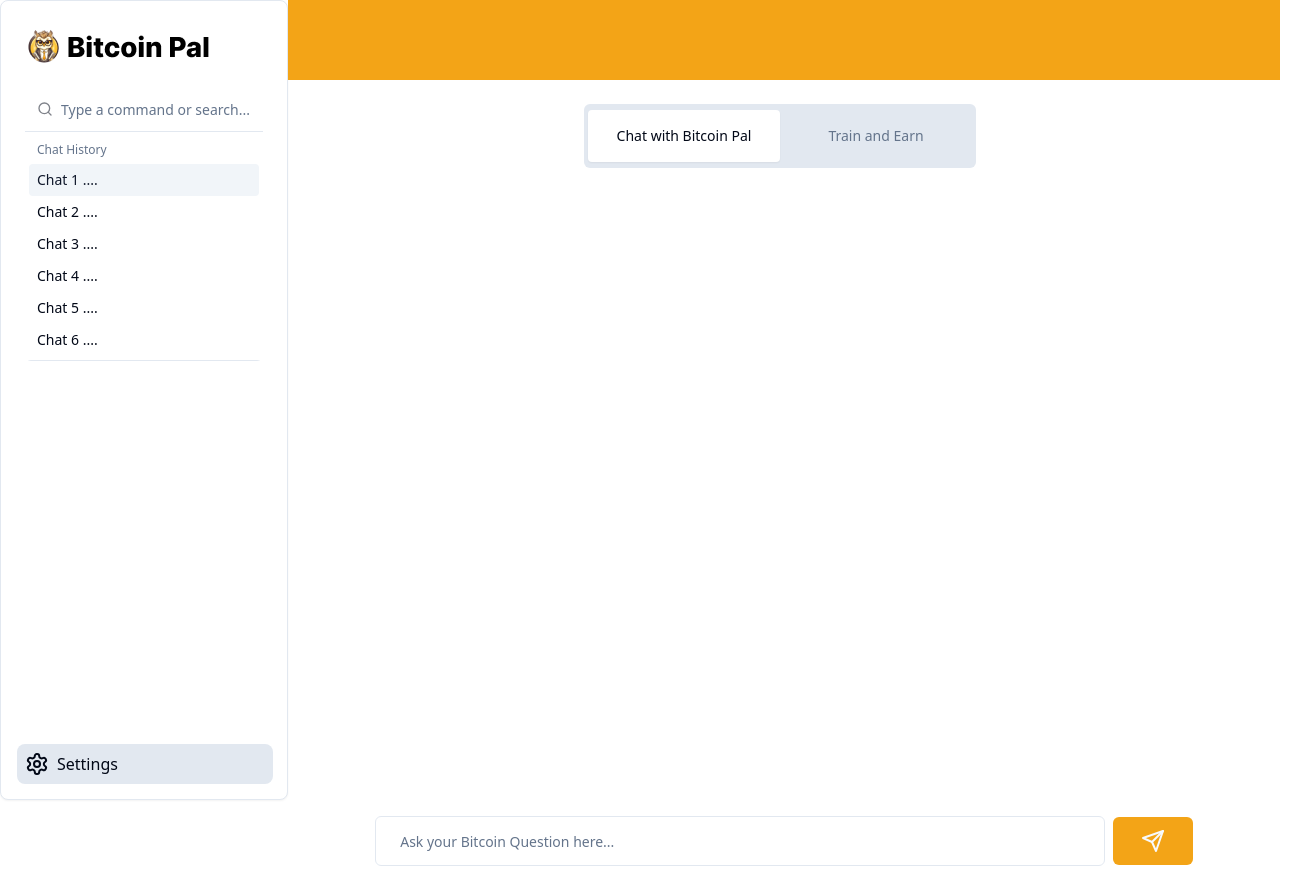
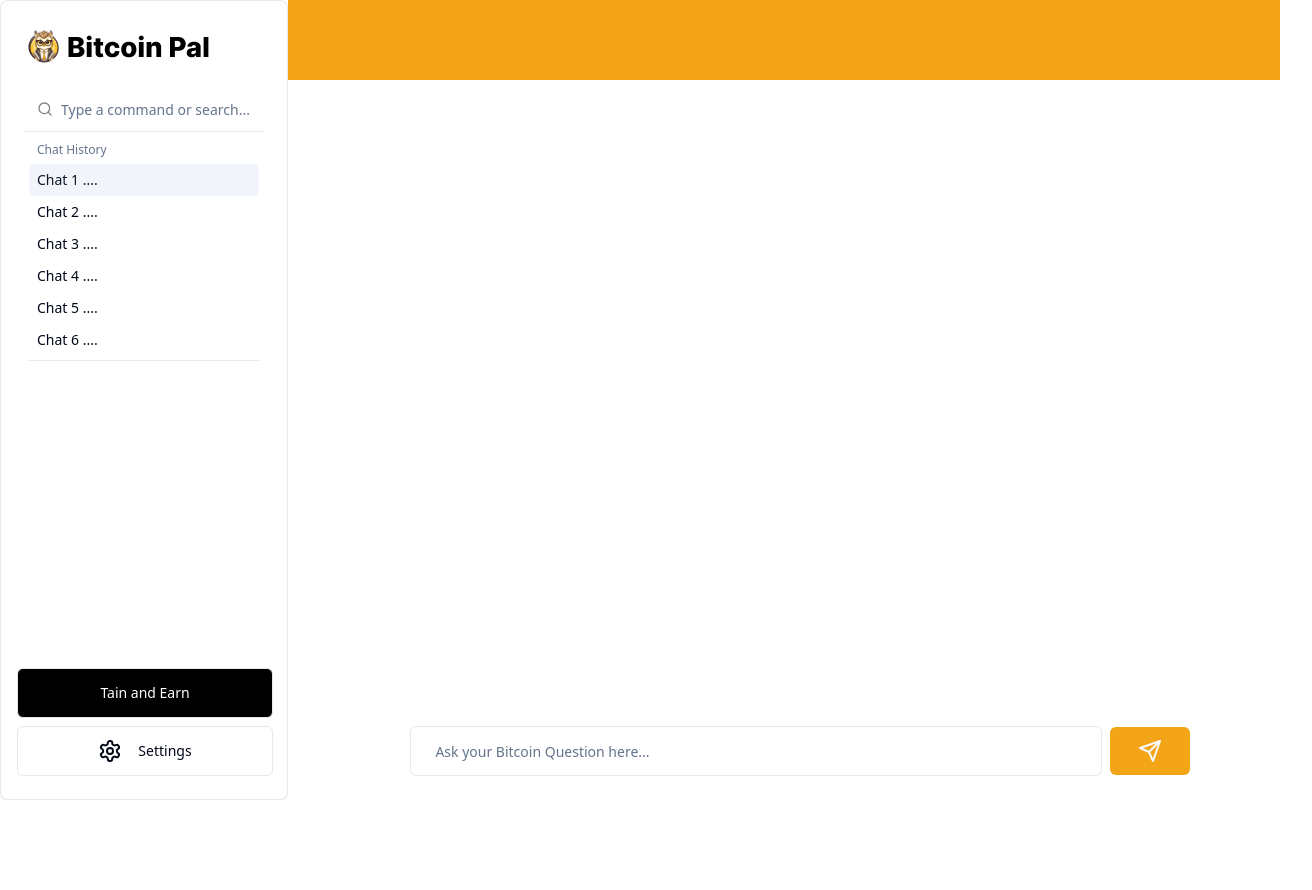
Before and after one commit to NIKU-SINGH/bitcoinPAL, a React (Vite) app: page / in a window 1280 px wide. Shown: the whole page, 1312 px wide, since content can reach past the window. After the commit the page ends 800 px from the top, so only its background shows below. Built offline with nearby package versions, Linux system fonts and the light colour scheme.

Commit message:
updated button

```diff
--- a/src/components/chatBox.tsx
+++ b/src/components/chatBox.tsx
@@ -3,13 +3,12 @@ import Navbar from "./nav";
 import { Button } from "@/components/ui/button";
 import { Input } from "@/components/ui/input";
 import { Send } from "lucide-react";
-import axios from 'axios';
+import axios from "axios";
 import { Avatar, AvatarFallback, AvatarImage } from "@/components/ui/avatar";
 import { Tabs, TabsContent, TabsList, TabsTrigger } from "@/components/ui/tabs";
 import { ScrollArea } from "@/components/ui/scroll-area";
 import logo1 from "/logo1.png";
 import { Skeleton } from "@/components/ui/skeleton";
-
 
 interface responseSchema {
   question?: string;
@@ -24,7 +23,7 @@ function ChatBox() {
 
   const handleSubmit = async (event: MouseEvent<HTMLButtonElement>) => {
     event.preventDefault();
-    console.log("The question is", question,loading);
+    console.log("The question is", question, loading);
     setResponses((prevState: responseSchema[]) => {
       return [...prevState, { question }];
     });
@@ -36,8 +35,10 @@ function ChatBox() {
       });
       const answer: string = response.data;
       setResponses((prevState: responseSchema[]) => {
-        return prevState.map(entry =>  entry.question === question ? {...entry,answer} : entry)
-      })
+        return prevState.map((entry) =>
+          entry.question === question ? { ...entry, answer } : entry
+        );
+      });
     } catch (e: unknown) {
       console.log(e);
       // setResult({ error: "There was an error processing the request." });
@@ -45,10 +46,14 @@ function ChatBox() {
       //   return [...prevState, {error: 'There was an error processing the request' }];
       // });
       setResponses((prevState: responseSchema[]) => {
-        return prevState.map(entry =>  entry.question === question ? {...entry,error: 'there was an error'} : entry)
-      })
+        return prevState.map((entry) =>
+          entry.question === question
+            ? { ...entry, error: "there was an error" }
+            : entry
+        );
+      });
     }
-    setQuestion("")
+    setQuestion("");
     setLoading(false);
   };
   console.log(responses);
@@ -56,29 +61,11 @@ function ChatBox() {
   // useEffect(() => {
   // },[currentResponse])
   return (
-    <div className="w-full flex flex-col ">
+    <div className="w-full flex flex-col max-h-screen overflow-hidden">
       <Navbar />
-      <div className="flex-grow px-16 py-6">
-        <div className="w-full  flex items-center justify-center">
-          {/* Tabs */}
-          <Tabs defaultValue="chat" className="w-[400px]">
-            <TabsList className="py-8 rounded-md bg-slate-200">
-              <TabsTrigger value="chat" className="p-4 w-48 ">
-                Chat with Bitcoin Pal
-              </TabsTrigger>
-              <TabsTrigger value="train" className="p-4 w-48">
-                Train and Earn
-              </TabsTrigger>
-            </TabsList>
-            {/* <TabsContent value="chat">
-              Make changes to your account here.
-            </TabsContent> */}
-            <TabsContent value="train">Redirect to Github</TabsContent>
-          </Tabs>
-        </div>
-
+      <div className="flex px-16 h-[95vh]">
         {/* Chat */}
-        <div className="h-5/6 lg:h-5/6 overflow-y-auto">
+        <div className="w-full">
           <ScrollArea className="h-[600px] rounded-md  p-4 ">
             {responses?.map((data, id) => (
               <div key={id} className="mt-4">
@@ -119,7 +106,10 @@ function ChatBox() {
           </ScrollArea>
         </div>
       </div>
-      <div className="px-2 lg:px-10 py-6  lg:w-full flex items-center justify-center">
+
+      {/* Input */}
+      <div className="px-2 lg:px-10 py-6 absolute bottom-0 lg:w-[80vw] flex items-center justify-center">
+        <div className="px-2 lg:px-10   lg:w-full flex items-center justify-center">
           {/* <h1>Thissisisisi</h1> */}
           <div className="w-full">
             {/* <Input /> */}
@@ -148,6 +138,7 @@ function ChatBox() {
           </div>
         </div>
       </div>
+    </div>
   );
 }
 
--- a/src/components/sidebar.tsx
+++ b/src/components/sidebar.tsx
@@ -5,7 +5,6 @@ import {
   CardHeader,
   CardTitle,
 } from "@/components/ui/card";
-
 
 import {
   Command,
@@ -19,17 +18,23 @@ import {
 
 import logo from "/logo.png";
 import { Settings } from "lucide-react";
-import { useNavigate } from 'react-router-dom';
+import { useNavigate } from "react-router-dom";
+import { Button } from "@/components/ui/button";
 
 function sidebar() {
   const navigate = useNavigate();
 
   return (
     <div>
-      <Card className="w-64 md:w-72 h-screen ">
+      <Card className="w-64 md:w-72  h-full ">
         <CardHeader>
           <CardTitle>
-            <img src={logo} alt="Logo" className="cursor-pointer"  onClick={() => navigate('/landing')}/>
+            <img
+              src={logo}
+              alt="Logo"
+              className="cursor-pointer"
+              onClick={() => navigate("/landing")}
+            />
           </CardTitle>
           {/* <CardDescription>Card Description</CardDescription> */}
         </CardHeader>
@@ -64,9 +69,24 @@ function sidebar() {
           </Command>
         </CardContent>
 
-        <CardFooter className="absolute cursor-pointer bottom-0 space-x-2 bg-slate-200 rounded-lg w-64 p-2 m-4">
-          <Settings />
-          <p>Settings</p>
+        <CardFooter className=" cursor-pointer  space-x-2 absolute bottom-0 justify-center rounded-lg w-48 md:w-64 p-2 m-4">
+          <div className="flex-col space-y-2 items-center">
+            <Button
+              onClick={() => navigate("/")}
+              variant="outline"
+              className="p-6 w-64 bg-black text-white"
+            >
+              Tain and Earn
+            </Button>
+            <Button
+              onClick={() => navigate("/")}
+              variant="outline"
+              className="p-6 w-64"
+            >
+              <Settings />
+              <p className="ml-4">Settings</p>{" "}
+            </Button>
+          </div>
         </CardFooter>
       </Card>
     </div>
```
Lines whose indentation alone changed are shown as unchanged.
